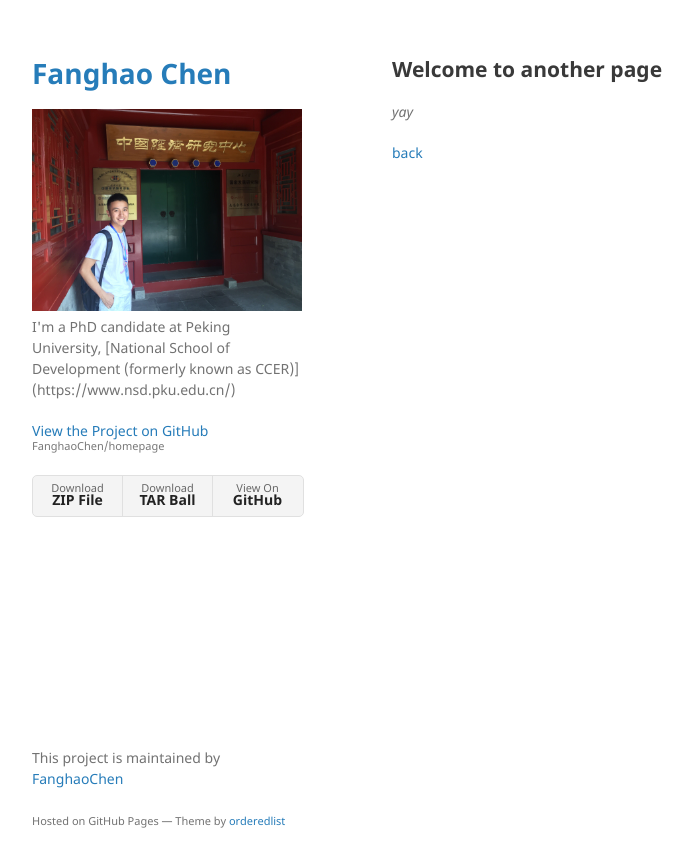
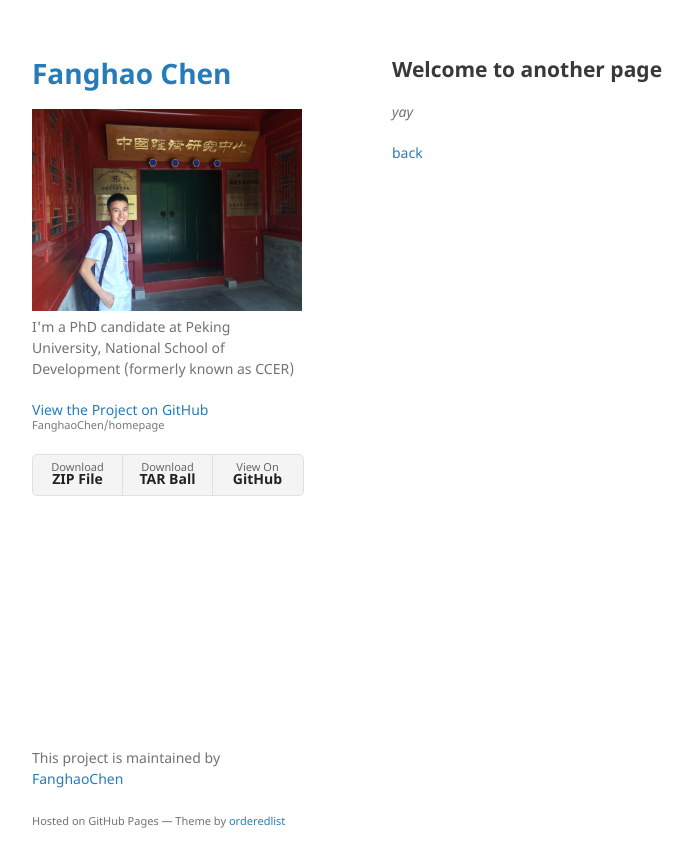
Before and after one commit to FanghaoChen/homepage, a Jekyll site: the page built from another-page.md, in a window 1280 px wide. Shown: the top 867 px of the page, without its empty margins (178-871 px from the left). Built offline with Jekyll 4.4.1, drawn with Linux system fonts in a browser that asks for light colours; our own code applies the rules of GitHub Pages for plain Markdown files; part of the change alters nothing that is shown.

Commit message:
Update _config.yml

```diff
--- a/_config.yml
+++ b/_config.yml
@@ -1,7 +1,7 @@
 title: Fanghao Chen
 tagline: Fanghao Chen. PhD. National School of Development of Peking University. Urban Economics. Industrial Organization. Development Economics. Multinational Enterprises. Faculty. Professor.
 logo: /assets/img/ccer.jpg
-description: I'm a PhD candidate at Peking University, [National School of Development (formerly known as CCER)](https://www.nsd.pku.edu.cn/)
+description: I'm a PhD candidate at Peking University, National School of Development (formerly known as CCER)
 show_downloads: true
 google_analytics:
 theme: jekyll-theme-minimal
```
